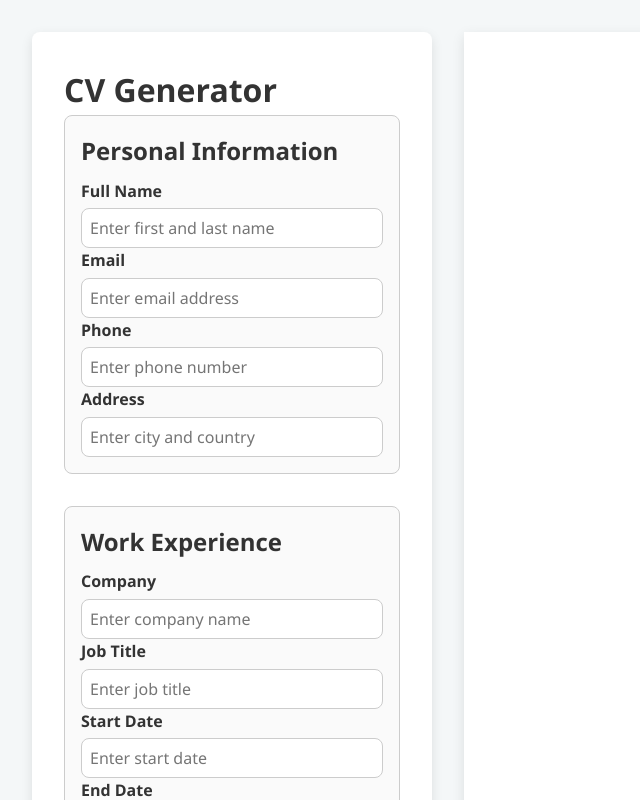
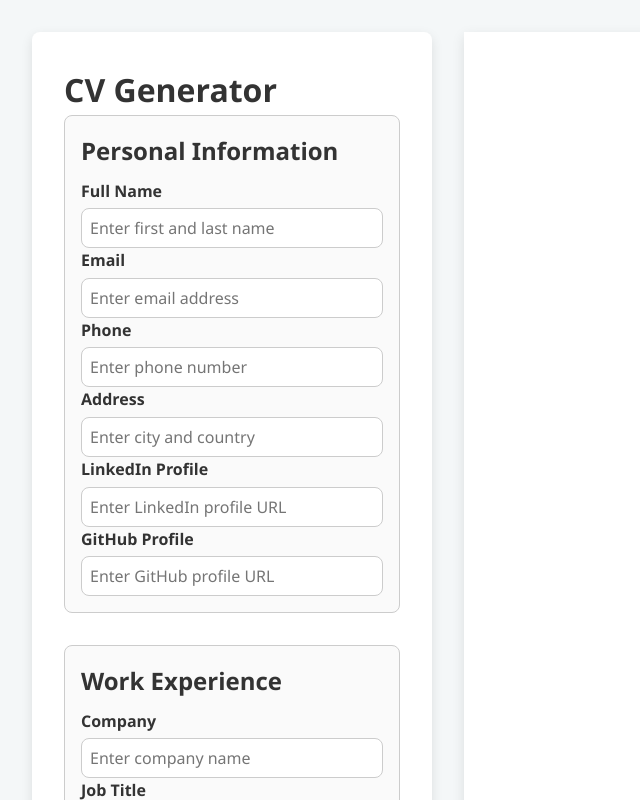
Before and after one commit to dlastic/cv-application, a React (Vite) app: page / in a window 1280 px wide. Shown: the top 800 px of the page, without its empty margins (0-640 px from the left). Built offline with nearby package versions, Linux system fonts and the light colour scheme.

Commit message:
Add inputs for linkedin and github profile

```diff
--- a/package.json
+++ b/package.json
@@ -12,7 +12,8 @@
   "dependencies": {
     "lucide-react": "^0.546.0",
     "react": "^19.1.1",
-    "react-dom": "^19.1.1"
+    "react-dom": "^19.1.1",
+    "react-icons": "^5.5.0"
   },
   "devDependencies": {
     "@eslint/js": "^9.33.0",
--- a/src/App.css
+++ b/src/App.css
@@ -111,9 +111,7 @@ label {
   margin-bottom: var(--space-xxs);
 }
 
-input[type="text"],
-input[type="email"],
-input[type="tel"],
+input,
 select,
 textarea {
   font-family: inherit;
@@ -155,17 +153,24 @@ textarea:focus {
   align-items: center;
 }
 
-.contact-info {
+.contact-info,
+.social-links {
   display: flex;
   gap: 1.5rem;
 }
 
-.contact-info p {
+.contact-info p,
+.social-links p {
   font-weight: 500;
   display: flex;
   align-items: center;
   gap: 6px;
   margin: 2px 0;
+}
+
+.social-links a {
+  color: inherit;
+  text-decoration: none;
 }
 
 .info h1 {
--- a/src/App.jsx
+++ b/src/App.jsx
@@ -13,6 +13,8 @@ export default function App() {
     email: "",
     phone: "",
     address: "",
+    linkedin: "",
+    github: "",
   });
   const [experiences, setExperiences] = useState([
     {
--- a/src/components/CVDisplay.jsx
+++ b/src/components/CVDisplay.jsx
@@ -1,5 +1,6 @@
 import "../styles/CVDisplay.css";
 import { MapPin, Phone, Mail } from "lucide-react";
+import { FaLinkedin, FaGithub } from "react-icons/fa";
 
 function hasValues(obj) {
   return Object.values(obj).some(
@@ -11,6 +12,11 @@ function hasAnyFilled(arr) {
   return arr.some((item) => hasValues(item));
 }
 
+function formatUrl(url) {
+  if (!url) return "";
+  return url.startsWith("http") ? url : `https://${url}`;
+}
+
 export default function CVDisplay({
   info,
   experiences,
@@ -18,6 +24,7 @@ export default function CVDisplay({
   skills,
   languages,
 }) {
+  const iconsSize = 16;
   const proficiencyMap = {
     elementary: "Elementary proficiency",
     limited: "Limited working proficiency",
@@ -35,20 +42,46 @@ export default function CVDisplay({
             <div className="contact-info">
               {info.address && (
                 <p>
-                  <MapPin size={16} className="inline mr-1" />
+                  <MapPin size={iconsSize} />
                   {info.address}
                 </p>
               )}
               {info.phone && (
                 <p>
-                  <Phone size={16} className="inline mr-1" />
+                  <Phone size={iconsSize} />
                   {info.phone}
                 </p>
               )}
               {info.email && (
                 <p>
-                  <Mail size={16} className="inline mr-1" />
+                  <Mail size={iconsSize} />
                   {info.email}
+                </p>
+              )}
+            </div>
+            <div className="social-links">
+              {info.linkedin && (
+                <p>
+                  <FaLinkedin size={iconsSize} />
+                  <a
+                    href={formatUrl(info.linkedin)}
+                    target="_blank"
+                    rel="noreferrer"
+                  >
+                    {info.linkedin}
+                  </a>
+                </p>
+              )}
+              {info.github && (
+                <p>
+                  <FaGithub size={iconsSize} />
+                  <a
+                    href={formatUrl(info.github)}
+                    target="_blank"
+                    rel="noreferrer"
+                  >
+                    {info.github}
+                  </a>
                 </p>
               )}
             </div>
--- a/src/components/PersonalInfo.jsx
+++ b/src/components/PersonalInfo.jsx
@@ -49,6 +49,26 @@ export default function PersonalInfo({ info, setInfo }) {
           onChange={handleChange}
           placeholder="Enter city and country"
         />
+
+        <label htmlFor="linkedin">LinkedIn Profile</label>
+        <input
+          type="url"
+          id="linkedin"
+          name="linkedin"
+          value={info.linkedin}
+          onChange={handleChange}
+          placeholder="Enter LinkedIn profile URL"
+        />
+
+        <label htmlFor="github">GitHub Profile</label>
+        <input
+          type="url"
+          id="github"
+          name="github"
+          value={info.github}
+          onChange={handleChange}
+          placeholder="Enter GitHub profile URL"
+        />
       </form>
     </div>
   );
```
Also changed, not shown: 1 other file (tests, documents, lock files or other folders).
